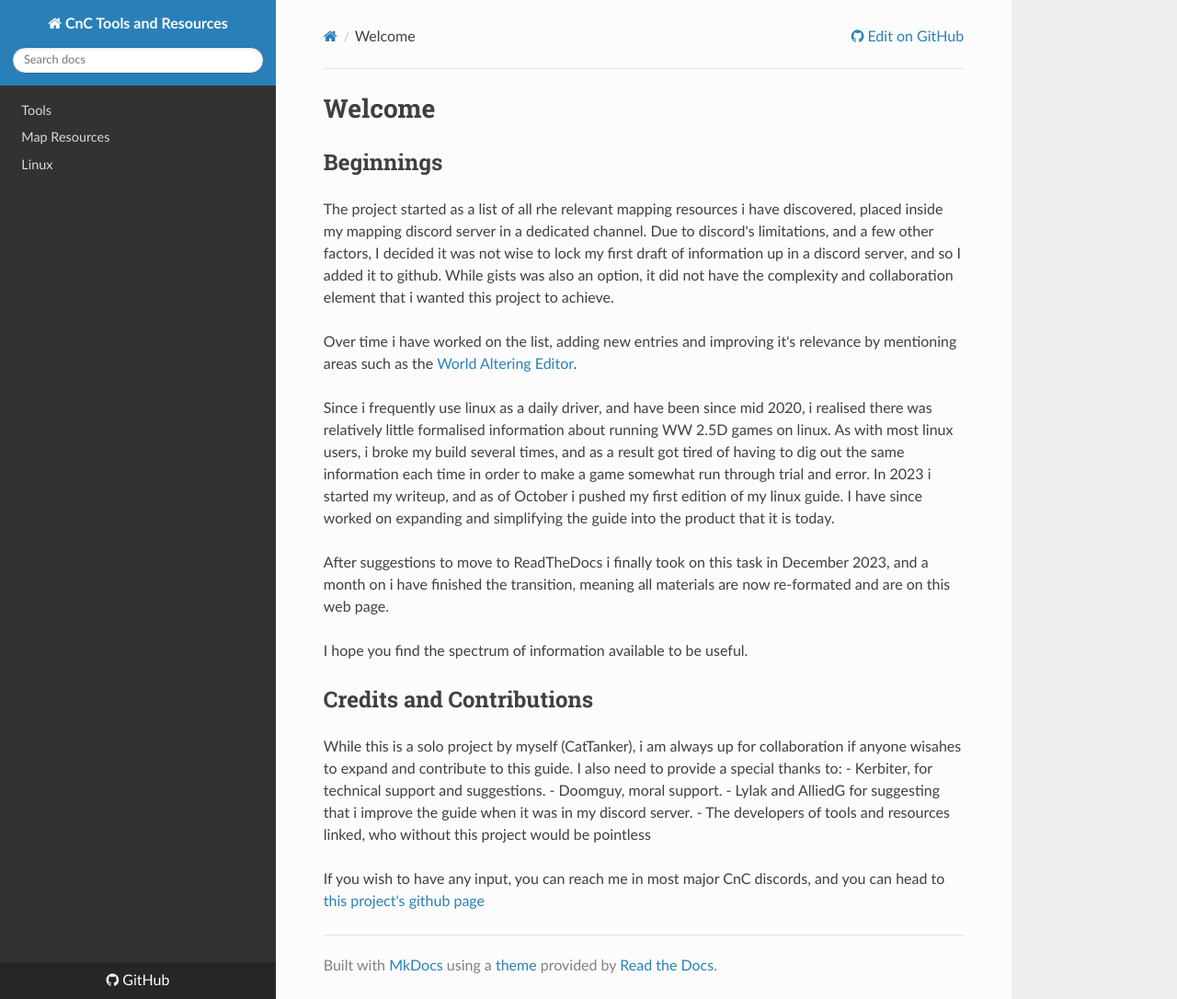
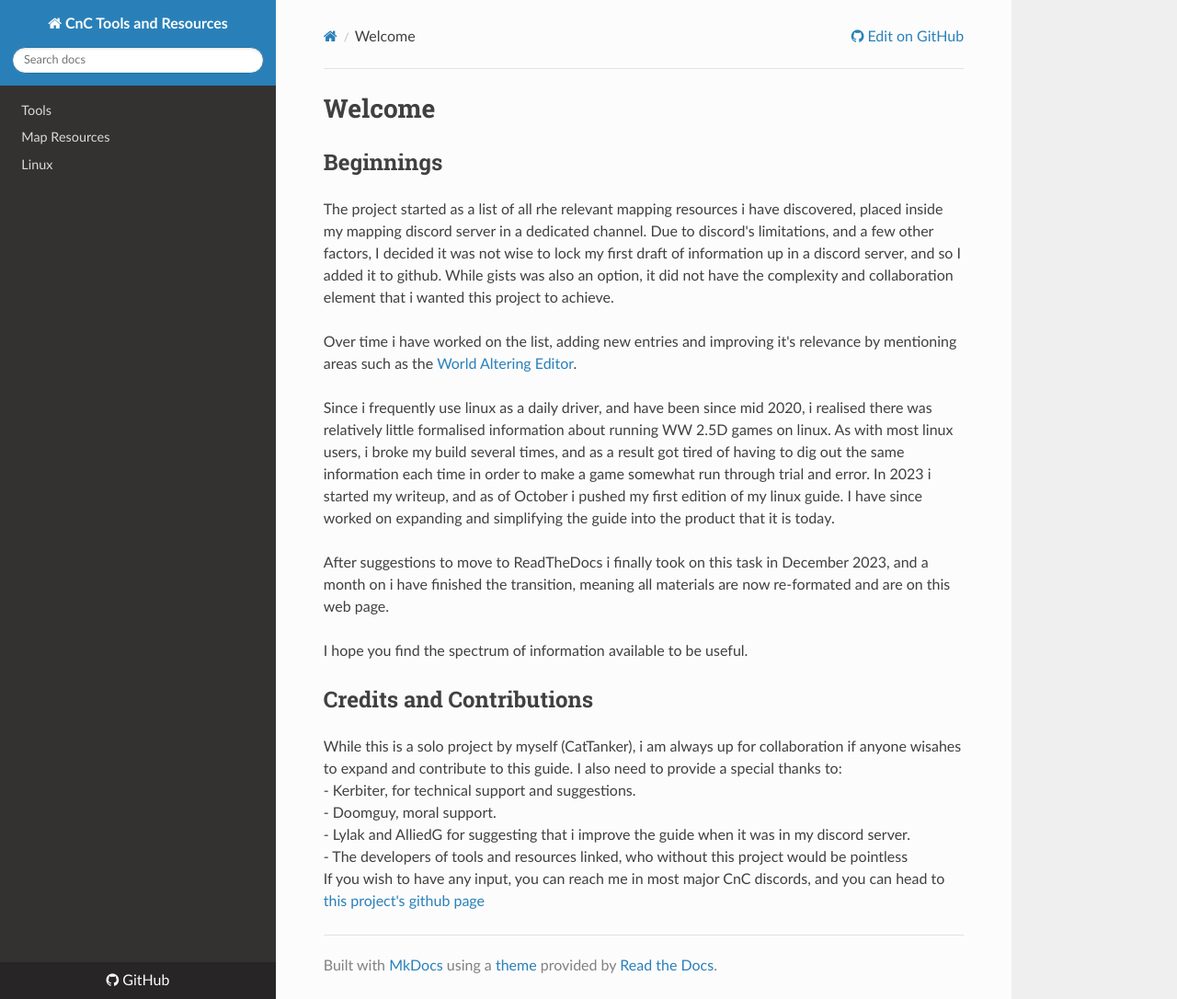
Before and after one commit to CatTanker/cnc_map_tool_guide, an MkDocs documentation site: the page built from docs/index.md, in a window 1280 px wide and 1086 px high. Shown: the whole window at 92% size. Built offline with MkDocs 1.6.1, drawn with Linux system fonts in a browser that asks for light colours; nearby versions of some CDN libraries.

Commit message:
try fixing the right file this time

```diff
--- a/docs/index.md
+++ b/docs/index.md
@@ -13,14 +13,11 @@ After suggestions to move to ReadTheDocs i finally took on this task in December
 I hope you find the spectrum of information available to be useful.
 
 
-
-
 ## Credits and Contributions
 While this is a solo project by myself (CatTanker), i am always up for collaboration if anyone wisahes to expand and contribute to this guide.
-I also need to provide a special thanks to:
-- Kerbiter, for technical support and suggestions.
-- Doomguy, moral support.
-- Lylak and AlliedG for suggesting that i improve the guide when it was in my discord server.
-- The developers of tools and resources linked, who without this project would be pointless
-
+I also need to provide a special thanks to: <br>
+- Kerbiter, for technical support and suggestions. <br>
+- Doomguy, moral support. <br>
+- Lylak and AlliedG for suggesting that i improve the guide when it was in my discord server. <br>
+- The developers of tools and resources linked, who without this project would be pointless <br>
 If you wish to have any input, you can reach me in most major CnC discords, and you can head to [this project's github page](https://github.com/CatTanker/cnc_map_tool_guide)
```
